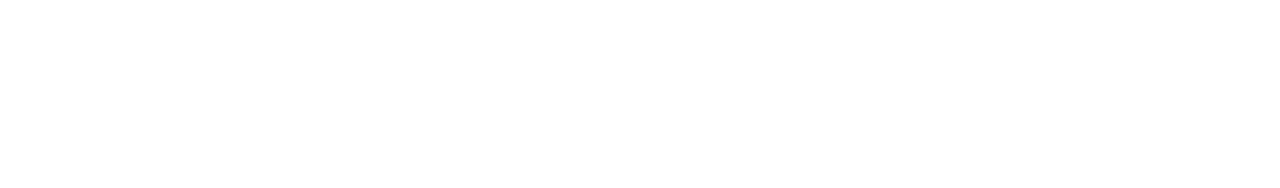
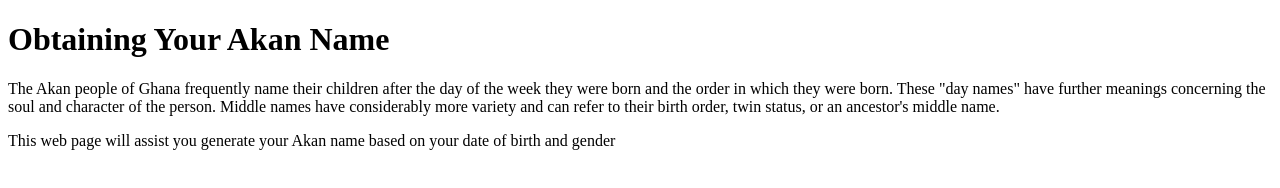
Before and after one commit to johnowino/akan-name-project, a plain HTML site: page index.html in a window 1280 px wide. Drawn offline with Linux system fonts and the light colour scheme.

Commit message:
add on the landing page a description of what the application does

```diff
--- a/index.html
+++ b/index.html
@@ -8,6 +8,13 @@
   <link href="css/bootstrap.css" rel="stylesheet" type="css">
 </head>
 <body>
+  <h1>Obtaining Your Akan Name</h1>
+  <p>The Akan people of Ghana frequently name their children after the day of the week they were born and the order in which they were born. These "day names" have further meanings concerning the soul and character of the person. Middle names have considerably more variety and can refer to their birth order, twin status, or an ancestor's middle name.
+  </p>
+  <p>This web page will assist you generate your Akan name based on your date of birth and gender
+  </p>
+
+
 
 </body>
 </html>
```
